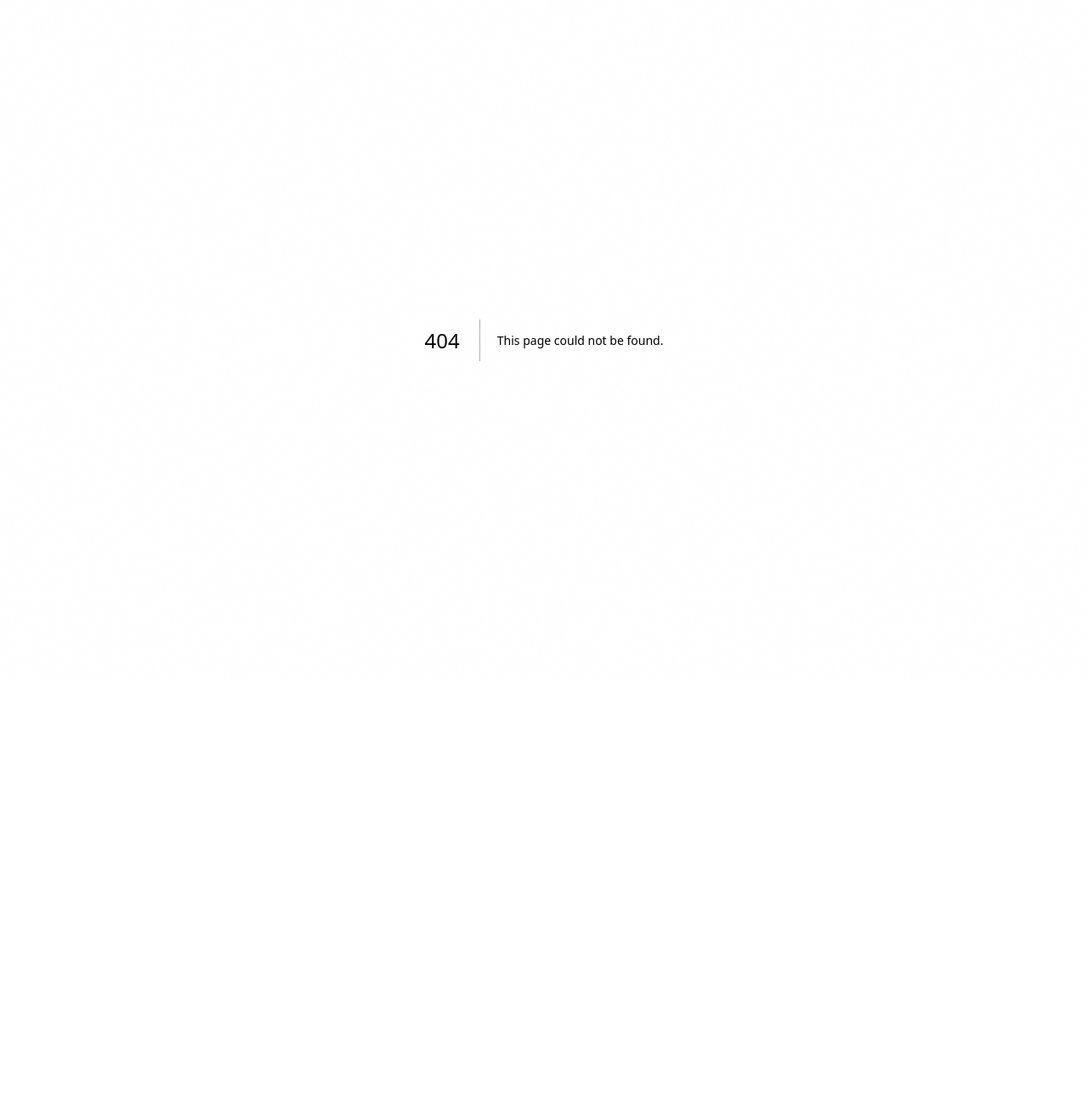
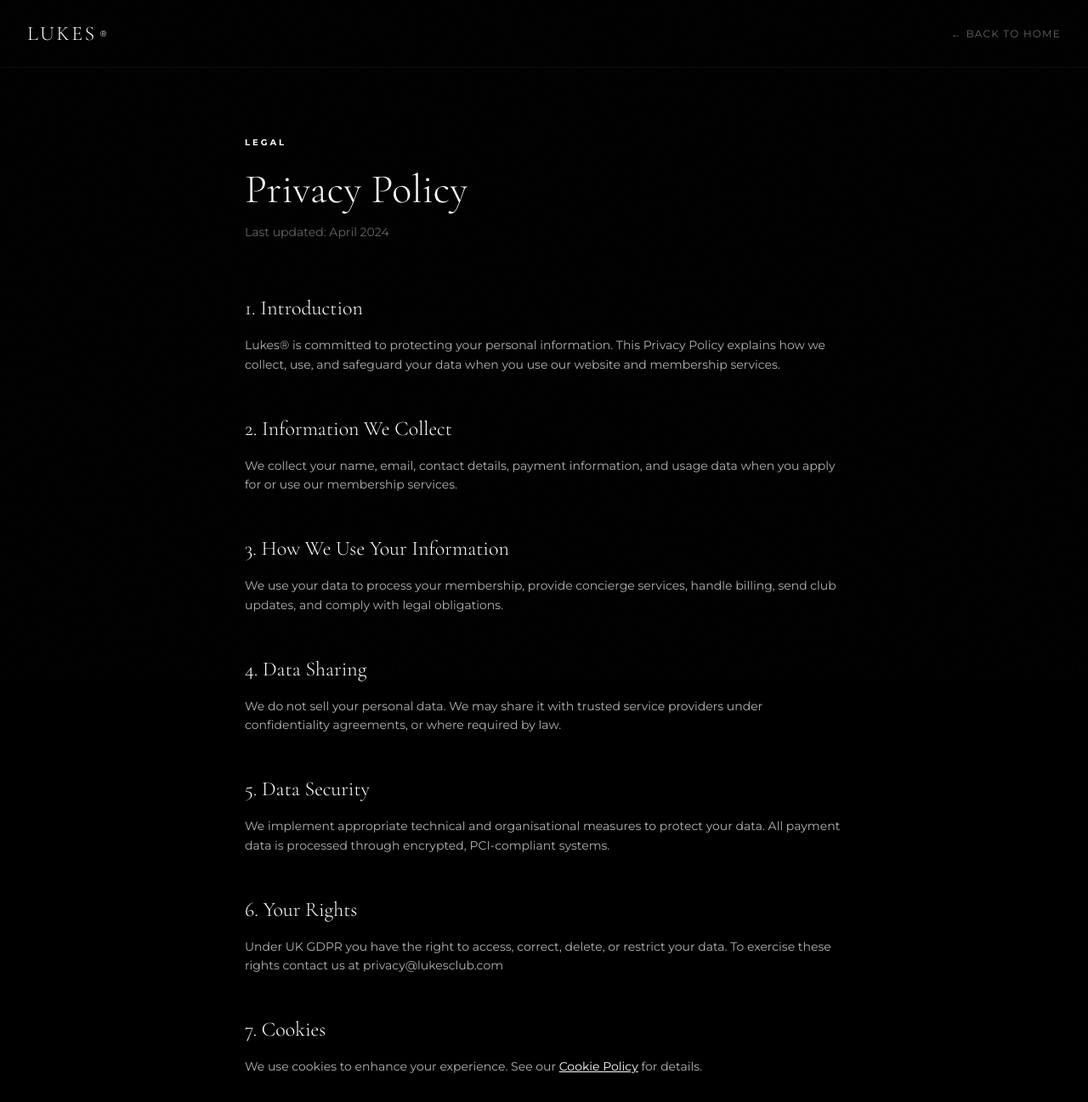
Before and after one commit to crushorganics77-source/lukes-club, a Next.js app in the folder lukes-club/: page /privacy-policy in a window 1280 px wide. Before the commit this address had no page. Shown: the top 1297 px of the page at 85% size. Before the commit the page ends 800 px from the top, so only its background shows below. Built offline with nearby package versions, Linux system fonts and the light colour scheme.

Commit message:
Create page.tsx

```diff
--- /dev/null
+++ b/lukes-club/app/privacy-policy/page.tsx
@@ -0,0 +1,66 @@
+import Link from 'next/link'
+
+export default function PrivacyPolicy() {
+  return (
+    <div className="min-h-screen bg-black">
+      <nav className="border-b border-white/5 px-8 h-20 flex items-center justify-between">
+        <Link href="/" className="flex items-center gap-1">
+          <span className="font-display text-2xl font-light tracking-widest text-white">LUKES</span>
+          <span className="text-[10px] align-super" style={{ color: 'var(--gold)' }}>®</span>
+        </Link>
+        <Link href="/" className="text-white/40 text-xs tracking-widest uppercase hover:text-white transition-colors">
+          ← Back to Home
+        </Link>
+      </nav>
+
+      <div className="max-w-3xl mx-auto px-8 py-20">
+        <span className="section-label block mb-6">Legal</span>
+        <h1 className="font-display text-5xl font-light text-white mb-4">Privacy Policy</h1>
+        <p className="text-white/40 text-sm mb-16">Last updated: April 2024</p>
+
+        <div className="space-y-12 text-white/70 text-sm leading-relaxed">
+          <div>
+            <h2 className="font-display text-2xl font-light text-white mb-4">1. Introduction</h2>
+            <p>Lukes® is committed to protecting your personal information. This Privacy Policy explains how we collect, use, and safeguard your data when you use our website and membership services.</p>
+          </div>
+          <div>
+            <h2 className="font-display text-2xl font-light text-white mb-4">2. Information We Collect</h2>
+            <p>We collect your name, email, contact details, payment information, and usage data when you apply for or use our membership services.</p>
+          </div>
+          <div>
+            <h2 className="font-display text-2xl font-light text-white mb-4">3. How We Use Your Information</h2>
+            <p>We use your data to process your membership, provide concierge services, handle billing, send club updates, and comply with legal obligations.</p>
+          </div>
+          <div>
+            <h2 className="font-display text-2xl font-light text-white mb-4">4. Data Sharing</h2>
+            <p>We do not sell your personal data. We may share it with trusted service providers under confidentiality agreements, or where required by law.</p>
+          </div>
+          <div>
+            <h2 className="font-display text-2xl font-light text-white mb-4">5. Data Security</h2>
+            <p>We implement appropriate technical and organisational measures to protect your data. All payment data is processed through encrypted, PCI-compliant systems.</p>
+          </div>
+          <div>
+            <h2 className="font-display text-2xl font-light text-white mb-4">6. Your Rights</h2>
+            <p>Under UK GDPR you have the right to access, correct, delete, or restrict your data. To exercise these rights contact us at privacy@lukesclub.com</p>
+          </div>
+          <div>
+            <h2 className="font-display text-2xl font-light text-white mb-4">7. Cookies</h2>
+            <p>We use cookies to enhance your experience. See our <Link href="/cookie-policy" className="text-white underline">Cookie Policy</Link> for details.</p>
+          </div>
+          <div>
+            <h2 className="font-display text-2xl font-light text-white mb-4">8. Contact</h2>
+            <p>Questions? Email us at privacy@lukesclub.com</p>
+          </div>
+        </div>
+      </div>
+
+      <div className="border-t border-white/5 px-8 py-8 flex justify-between items-center">
+        <p className="text-white/20 text-xs tracking-widest">© 2024 Lukes®. All rights reserved.</p>
+        <div className="flex gap-6">
+          <Link href="/terms" className="text-white/30 text-xs hover:text-white transition-colors">Terms</Link>
+          <Link href="/cookie-policy" className="text-white/30 text-xs hover:text-white transition-colors">Cookie Policy</Link>
+        </div>
+      </div>
+    </div>
+  )
+}
```
